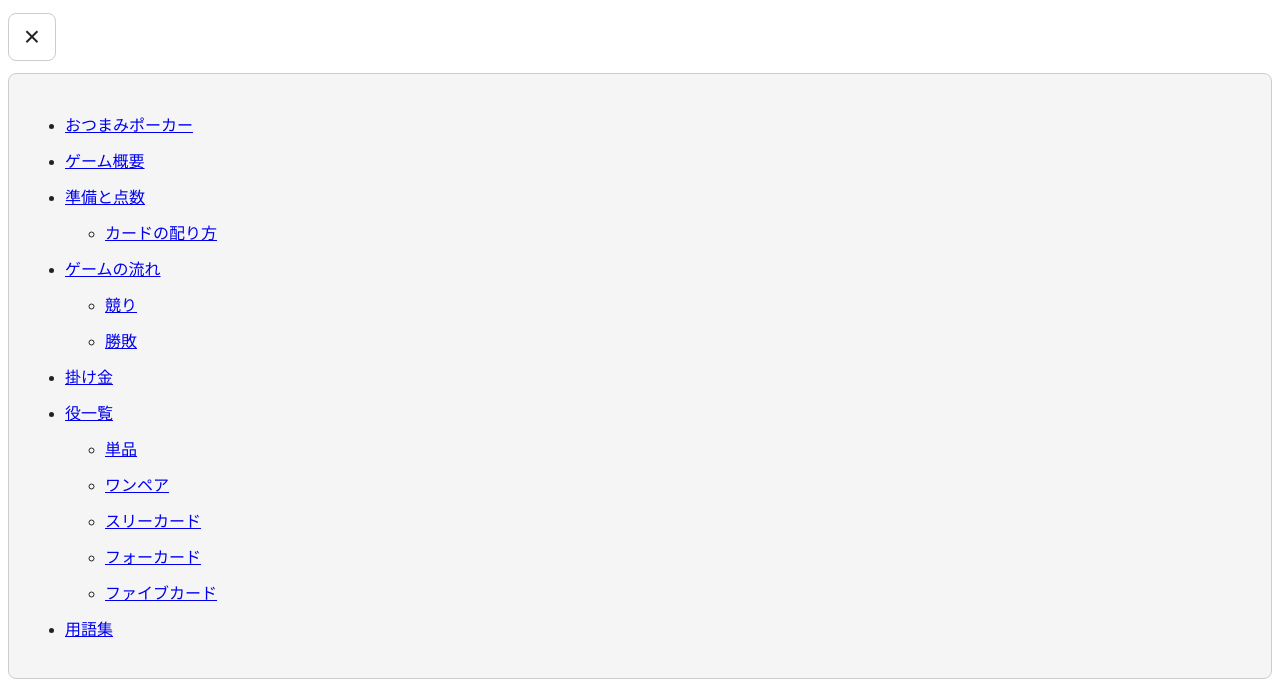
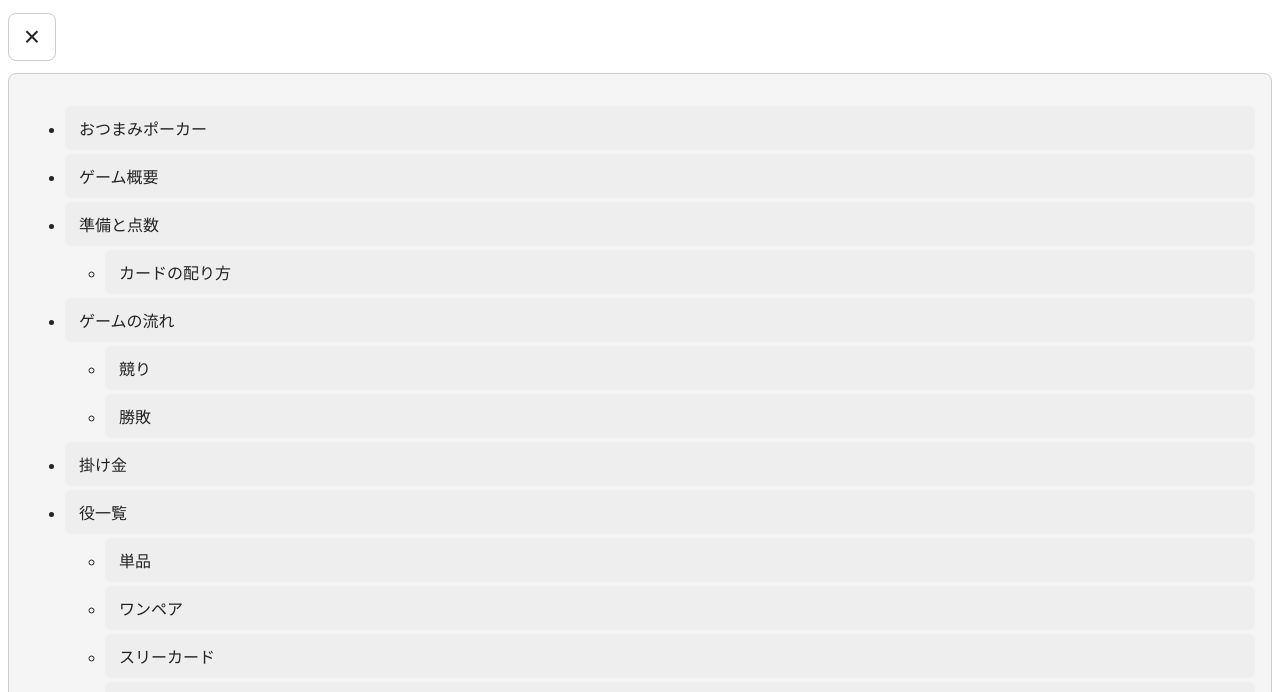
Before and after one commit to ss33331111-jpg/CardExplain, a plain HTML site: page index.html in a window 1280 px wide. Both pictures are taken after a click on the button "目次を開く". Shown: the part 73-765 px from the top of the page. Drawn offline with Linux system fonts and the light colour scheme.

Commit message:
目次の項目を青い文字、下戦を消し、ボタンのような見た目に変更

```diff
--- a/toc.css
+++ b/toc.css
@@ -46,7 +46,24 @@
   display: block;
 }
 
+/* 目次の項目 */
 .toc-nav a {
-  display: inline-block;
-  padding: 6px 0;
+  display: block;
+  padding: 10px 14px;
+  margin: 4px 0;
+  border-radius: 6px;
+  background: #eee;
+  color: #222;
+  text-decoration: none;
 }
+
+/* マウスを乗せたとき */
+.toc-nav a:hover {
+  background: #ddd;
+}
+
+/* キーボードで選択したとき */
+.toc-nav a:focus-visible {
+  outline: 2px solid #555;
+  outline-offset: 2px;
+}
```
